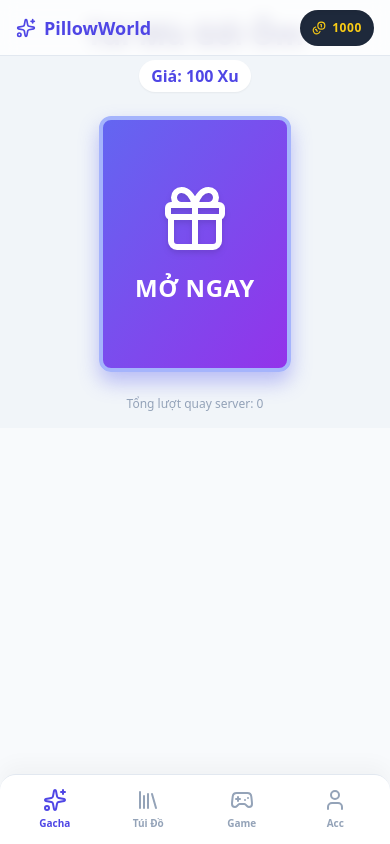
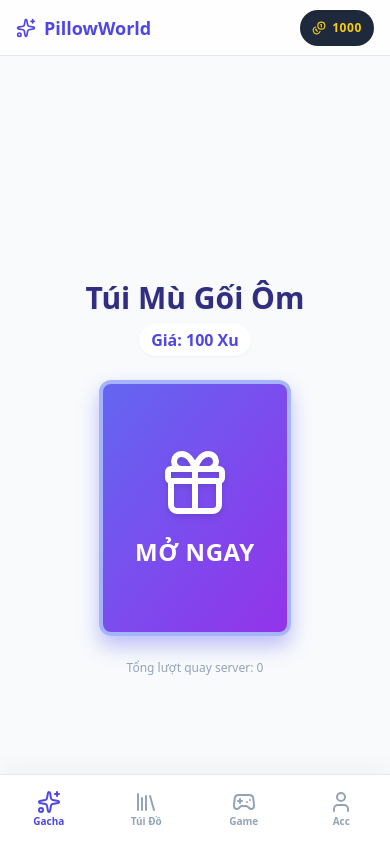
Before and after one commit to Scheiren/game-goi-om, a website: page public/index.html in a window 390 px wide. Drawn offline with nearby package versions, Linux system fonts and the light colour scheme.

Commit message:
Update index.html

```diff
--- a/public/index.html
+++ b/public/index.html
@@ -3,83 +3,46 @@
 <head>
     <meta charset="UTF-8">
     <meta name="viewport" content="width=device-width, initial-scale=1.0">
-    <title>Thế Giới Gacha Gối Ôm (Supabase)</title>
+    <title>Thế Giới Gacha Gối Ôm</title>
 
-    <!-- Tailwind CSS -->
     <script src="https://cdn.tailwindcss.com"></script>
-    <!-- Lucide Icons -->
     <script src="https://unpkg.com/lucide@latest"></script>
-    <!-- SUPABASE JS (MUST BE BEFORE CLIENT.JS) -->
     <script src="https://cdn.jsdelivr.net/npm/@supabase/supabase-js@2"></script>
 
     <style>
-        /* Custom Animations */
         @keyframes bounce-crazy {
             0%, 100% { transform: translateY(0) rotate(0); }
             25% { transform: translateY(-10px) rotate(-5deg); }
             75% { transform: translateY(-10px) rotate(5deg); }
-        }
-        @keyframes flash {
-            0%, 50% { background-color: white; opacity: 1; }
-            100% { opacity: 0; pointer-events: none; }
         }
         @keyframes pop-in {
             0% { transform: scale(0.8); opacity: 0; }
             80% { transform: scale(1.05); opacity: 1; }
             100% { transform: scale(1); opacity: 1; }
         }
-        @keyframes slide-down {
-            0% { transform: translateY(-100%); opacity: 0; }
-            100% { transform: translateY(0); opacity: 1; }
-        }
-        @keyframes spin-slow {
-            from { transform: rotate(0deg); }
-            to { transform: rotate(360deg); }
-        }
-
         .animate-bounce-crazy { animation: bounce-crazy 0.5s infinite; }
-        .animate-flash { animation: flash 0.5s forwards; }
         .animate-pop-in { animation: pop-in 0.3s cubic-bezier(0.175, 0.885, 0.32, 1.275) forwards; }
-        .animate-slide-down { animation: slide-down 0.3s ease-out forwards; }
-        .animate-spin-slow { animation: spin-slow 8s linear infinite; }
-
         .pb-safe { padding-bottom: env(safe-area-inset-bottom); }
         .no-scrollbar::-webkit-scrollbar { display: none; }
         .no-scrollbar { -ms-overflow-style: none; scrollbar-width: none; }
     </style>
 </head>
 <body class="bg-slate-100 font-sans text-slate-900 select-none overflow-hidden h-screen flex flex-col md:flex-row">
-    <body class="..."> <div id="online-count-display" class="fixed top-3 left-3 z-[100] bg-black/70 backdrop-blur-md text-white px-3 py-1.5 rounded-full text-xs font-bold border border-white/10 hidden flex items-center gap-2 shadow-xl transition-all select-none hover:bg-black/90 cursor-default">
+
+    <div id="online-count-display" class="fixed top-3 left-3 z-[100] bg-black/70 backdrop-blur-md text-white px-3 py-1.5 rounded-full text-xs font-bold border border-white/10 hidden flex items-center gap-2 shadow-xl transition-all select-none hover:bg-black/90 cursor-default">
         <span class="relative flex h-2.5 w-2.5">
           <span class="animate-ping absolute inline-flex h-full w-full rounded-full bg-green-400 opacity-75"></span>
           <span class="relative inline-flex rounded-full h-2.5 w-2.5 bg-green-500"></span>
         </span>
-        <span id="online-number">Loading...</span>
+        <span id="online-number">1 Online</span>
     </div>
-    <div id="main-content">...</div>
-    </body>
 
-    <!-- SOUNDS -->
     <audio id="snd-click" src="https://assets.mixkit.co/active_storage/sfx/2571/2571-preview.m4a"></audio>
     <audio id="snd-gacha-roll" src="https://assets.mixkit.co/active_storage/sfx/2048/2048-preview.m4a"></audio>
     <audio id="snd-gacha-result" src="https://assets.mixkit.co/active_storage/sfx/2000/2000-preview.m4a"></audio>
 
-    <!-- TOAST -->
     <div id="toast-container" class="fixed top-4 left-1/2 transform -translate-x-1/2 z-[100] flex flex-col gap-2 pointer-events-none w-max"></div>
 
-    <!-- UI STRUCTURE -->
-    <!-- Header Mobile -->
-    <div class="md:hidden absolute top-0 left-0 right-0 h-14 bg-white/80 backdrop-blur border-b border-slate-200 flex items-center justify-between px-4 z-[40]">
-        <div class="font-black text-indigo-600 text-lg flex items-center gap-2">
-            <i data-lucide="sparkles" width="20"></i> PillowWorld
-        </div>
-        <div class="flex items-center gap-1.5 bg-slate-800 px-3 py-1.5 rounded-full text-yellow-400 font-black text-xs shadow-inner">
-            <i data-lucide="coins" width="14"></i>
-            <span class="coin-display tracking-wider">...</span>
-        </div>
-    </div>
-
-    <!-- Sidebar Desktop -->
     <div class="hidden md:flex flex-col w-72 bg-white shadow-[10px_0_20px_rgba(0,0,0,0.03)] z-20 relative border-r border-slate-100">
         <div class="p-6 border-b border-slate-100 bg-slate-50">
             <h1 class="text-2xl font-black text-indigo-600 flex items-center gap-2 drop-shadow-sm">
@@ -95,38 +58,40 @@
             <button onclick="setTab('collection')" data-tab="collection" class="sidebar-btn rounded-xl"><i data-lucide="library" width="20"></i><span class="font-bold">Bộ Sưu Tập</span></button>
             <button onclick="setTab('games')" data-tab="games" class="sidebar-btn rounded-xl"><i data-lucide="gamepad-2" width="20"></i><span class="font-bold">Khu Vui Chơi</span></button>
             <button onclick="setTab('profile')" data-tab="profile" class="sidebar-btn rounded-xl"><i data-lucide="user" width="20"></i><span class="font-bold">Tài Khoản</span></button>
-            <button onclick="setTab('exchange')" data-tab="exchange" class="sidebar-btn flex items-center space-x-3 w-full px-6 py-4 text-left text-slate-500 hover:bg-slate-50 transition-colors rounded-xl"><i data-lucide="ticket" width="20"></i><span class="font-bold">Nhập Code</span></button>
+            <button onclick="setTab('exchange')" data-tab="exchange" class="sidebar-btn rounded-xl"><i data-lucide="ticket" width="20"></i><span class="font-bold">Nhập Code</span></button>
             <button onclick="setTab('admin')" data-tab="admin" class="sidebar-btn admin-nav-item rounded-xl bg-slate-900 text-white hover:bg-slate-800 hidden"><i data-lucide="shield-alert" width="20" class="text-red-400"></i><span class="font-bold text-red-400">Quản Trị</span></button>
         </div>
     </div>
 
-    <!-- MAIN CONTENT -->
-    <div class="flex-1 relative h-full bg-slate-50 pt-14 md:pt-0 pb-[70px] md:pb-0 overflow-hidden">
+    <div class="flex-1 relative h-full bg-slate-50 overflow-hidden">
+        <div class="md:hidden h-14 bg-white/80 backdrop-blur border-b border-slate-200 flex items-center justify-between px-4 z-[40]">
+            <div class="font-black text-indigo-600 text-lg flex items-center gap-2">
+                <i data-lucide="sparkles" width="20"></i> PillowWorld
+            </div>
+            <div class="flex items-center gap-1.5 bg-slate-800 px-3 py-1.5 rounded-full text-yellow-400 font-black text-xs shadow-inner">
+                <i data-lucide="coins" width="14"></i>
+                <span class="coin-display tracking-wider">...</span>
+            </div>
+        </div>
+
         <div id="main-content" class="h-full relative z-10"></div>
     </div>
 
-    <!-- Bottom Nav Mobile -->
-    <div class="md:hidden fixed bottom-0 left-0 right-0 h-[70px] bg-white border-t border-slate-200 flex justify-around z-[40] pb-safe px-2 shadow-[0_-10px_20px_rgba(0,0,0,0.03)] rounded-t-2xl">
-        <!-- mark Gacha as visually active by default to match message.html (client will set real active state) -->
-        <button onclick="setTab('gacha')" data-tab="gacha" class="nav-btn flex flex-col items-center justify-center w-full text-indigo-600">
-            <i data-lucide="sparkles" width="24" class="mb-1"></i><span class="text-[10px] font-black">Gacha</span>
+    <div class="md:hidden fixed bottom-0 left-0 right-0 h-[70px] bg-white border-t border-slate-200 flex justify-around z-[40] pb-safe shadow-[0_-10px_20px_rgba(0,0,0,0.03)]">
+        <button onclick="setTab('gacha')" data-tab="gacha" class="nav-btn flex flex-col items-center justify-center w-full">
+            <i data-lucide="sparkles" width="24"></i><span class="text-[10px] font-black">Gacha</span>
         </button>
-        <button onclick="setTab('collection')" data-tab="collection" class="nav-btn flex flex-col items-center justify-center w-full text-slate-400 hover:text-indigo-400">
-            <i data-lucide="library" width="24" class="mb-1"></i><span class="text-[10px] font-black">Túi Đồ</span>
+        <button onclick="setTab('collection')" data-tab="collection" class="nav-btn flex flex-col items-center justify-center w-full">
+            <i data-lucide="library" width="24"></i><span class="text-[10px] font-black">Túi Đồ</span>
         </button>
-        <button onclick="setTab('games')" data-tab="games" class="nav-btn flex flex-col items-center justify-center w-full text-slate-400 hover:text-indigo-400">
-            <i data-lucide="gamepad-2" width="24" class="mb-1"></i><span class="text-[10px] font-black">Game</span>
+        <button onclick="setTab('games')" data-tab="games" class="nav-btn flex flex-col items-center justify-center w-full">
+            <i data-lucide="gamepad-2" width="24"></i><span class="text-[10px] font-black">Game</span>
         </button>
-        <button onclick="setTab('profile')" data-tab="profile" class="nav-btn flex flex-col items-center justify-center w-full text-slate-400 hover:text-indigo-400">
-            <i data-lucide="user" width="24" class="mb-1"></i><span class="text-[10px] font-black">Acc</span>
-        </button>
-        <button onclick="setTab('admin')" data-tab="admin" class="nav-btn admin-nav-item hidden flex flex-col items-center justify-center w-full text-red-400 hover:text-red-500">
-            <i data-lucide="shield-alert" width="24" class="mb-1"></i><span class="text-[10px] font-black">Admin</span>
+        <button onclick="setTab('profile')" data-tab="profile" class="nav-btn flex flex-col items-center justify-center w-full">
+            <i data-lucide="user" width="24"></i><span class="text-[10px] font-black">Acc</span>
         </button>
     </div>
 
-    <!-- CLIENT LOGIC -->
     <script src="client.js"></script>
 </body>
-
 </html>
```
